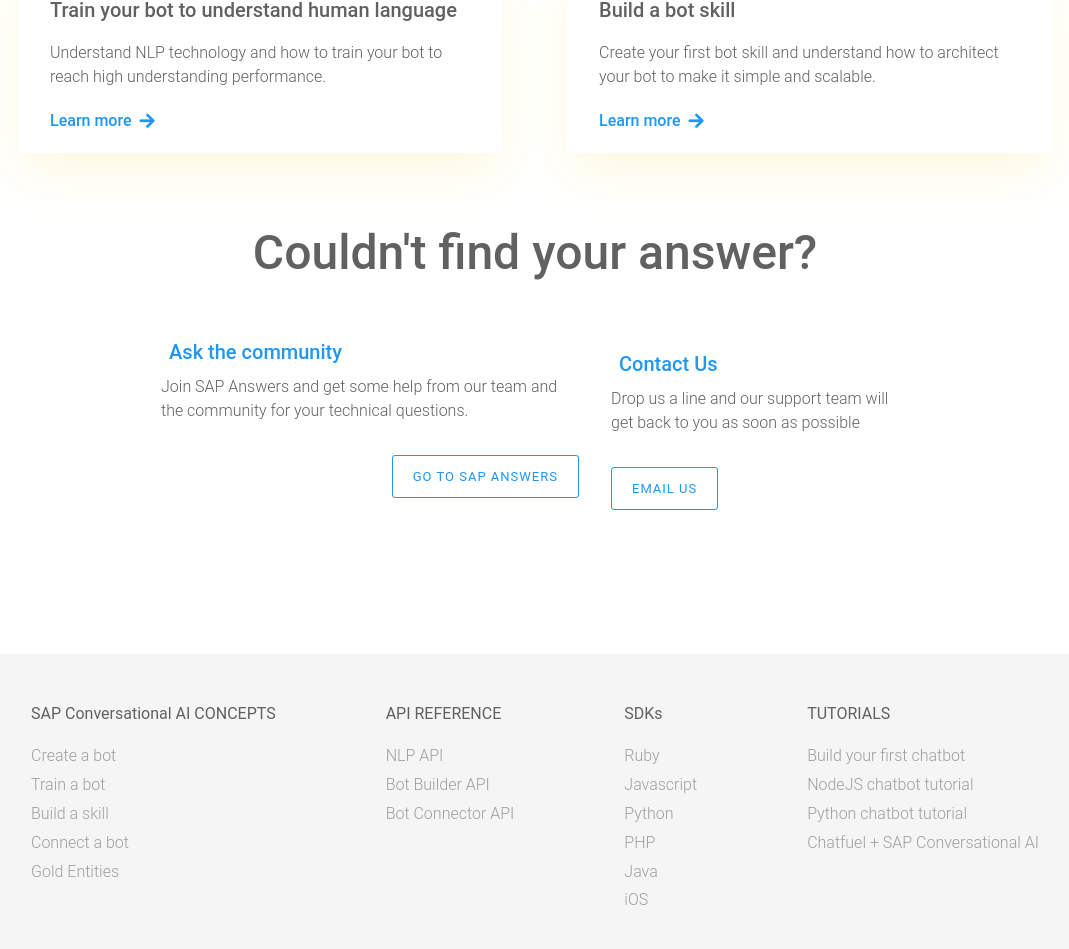
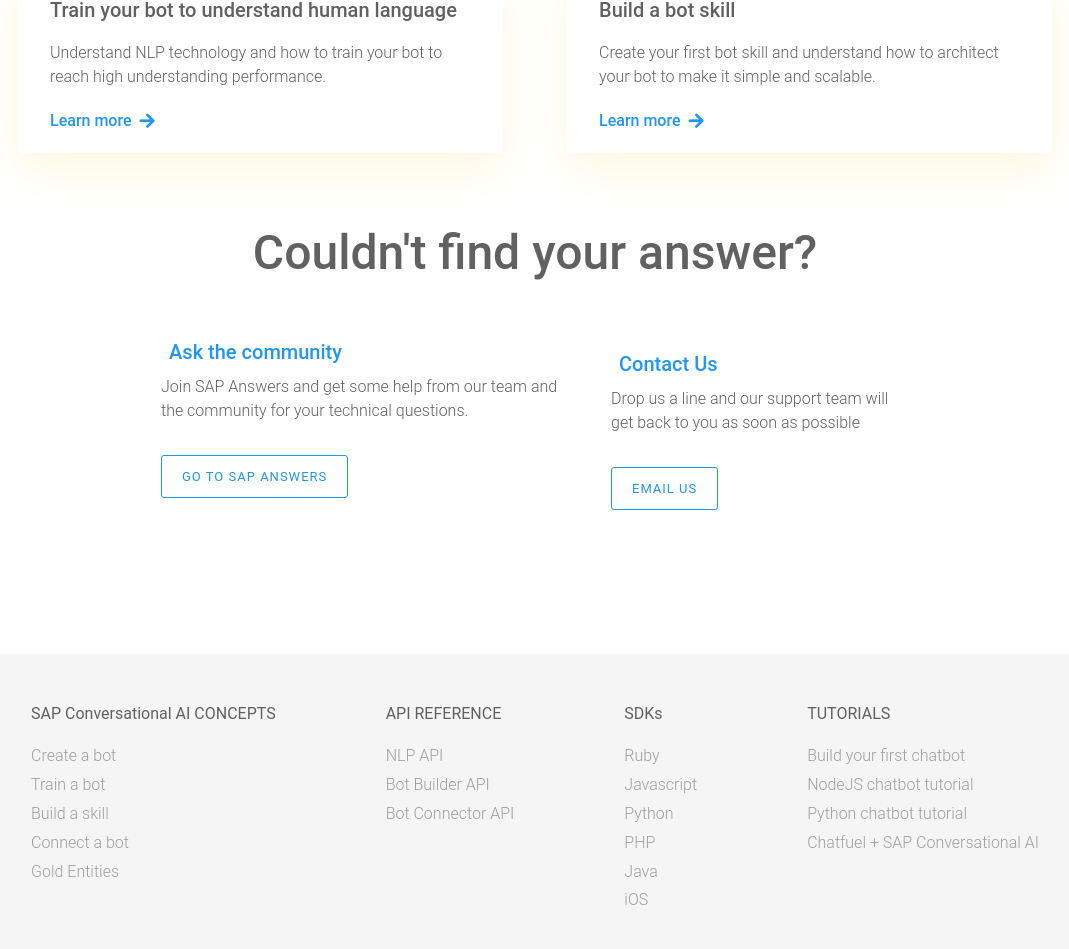
Before and after one commit to SAP-archive/docs, a Jekyll site: the page built from index.md, in a window 1280 px wide. Shown: the part 989-1938 px from the top of the page, without its empty margins (105-1174 px from the left). Built offline with Jekyll 4.4.1, drawn with Linux system fonts in a browser that asks for light colours; nearby versions of some CDN libraries; comment, search, counter and statistics services are not loaded.

Commit message:
Update contact.html

```diff
--- a/_includes/contact.html
+++ b/_includes/contact.html
@@ -6,7 +6,7 @@
       <div class='sap-ans-description'>
         Join SAP Answers and get some help from our team and the community for your technical questions.
         </div>
-      <div class='mt3 flex flex-content-end'>
+      <div class='mt3 flex flex-content-start'>
         <a href='https://answers.sap.com/tags/73555000100800001301' target='_blank'>
           <div class="btn btn-secondary success">
             Go to SAP Answers
```
